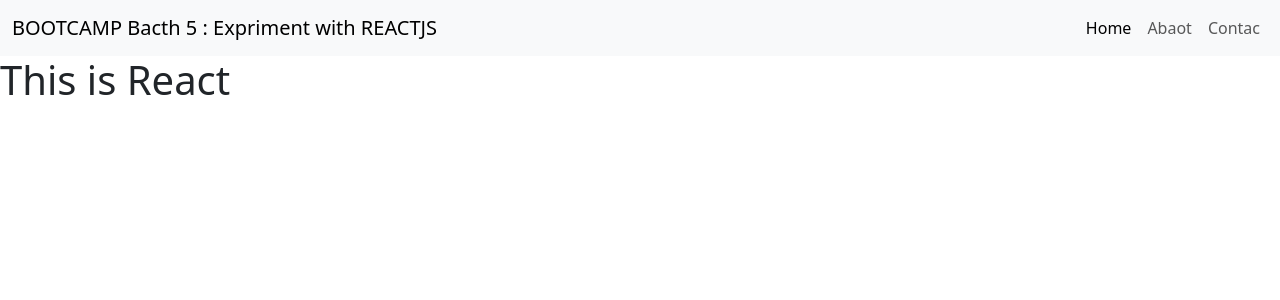
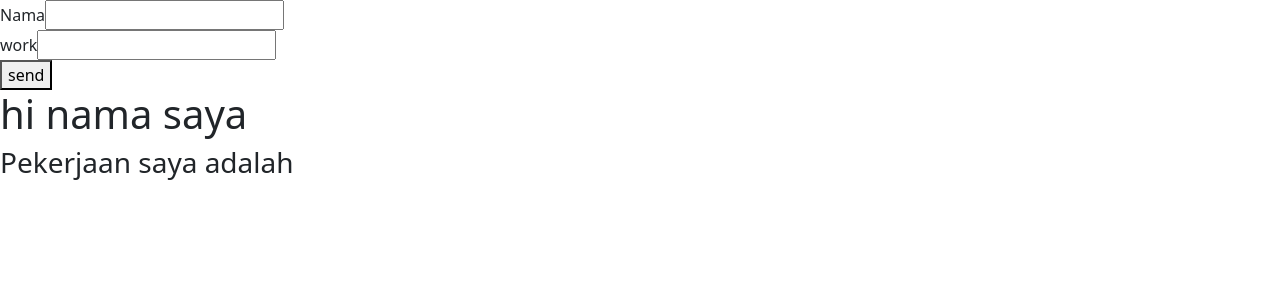
Before and after one commit to RohotSilaban23/Bootcamp_day18_React_Modals, a React (Create React App) app: page / in a window 1280 px wide. Shown: the top 300 px of the page. Built offline with nearby package versions, Linux system fonts and the light colour scheme.

Commit message:
menbuat input data dan menampilkannya

```diff
--- a/src/App.js
+++ b/src/App.js
@@ -1,6 +1,7 @@
 import logo from './logo.svg';
 import './App.css';
 
+//menbuat funsi navbar yang akan di panggil di index.js
 function Navbar() {
   return (
     <div className="Navbar">
@@ -29,6 +30,7 @@ function Navbar() {
   );
 }
 
+//menbuat fungsi Body yang akan dipanggil di index.js
 function Body(){
   return (
     <div className='Body'>
@@ -36,4 +38,6 @@ function Body(){
     </div>
   )
 }
+
+//men eksport fungsi yang telah dibuat
 export {Navbar, Body};
--- a/src/index.js
+++ b/src/index.js
@@ -1,15 +1,69 @@
 import React from "react";
-import ReactDOM  from "react-dom";
+import ReactDOM  from "react-dom/client";
+import { useState } from "react";
 //menginport(memanggil) fungsi dari app.js
-import {Navbar, Body} from "./App";
+// import {Navbar, Body} from "./App";
 
 
 //menbuat fungsi Dom agar tidak perlu mengulang perintah yang sama
-function dom (isi1, isi2) {
-  ReactDOM.render(isi1, document.getElementById(isi2))
-}
+// function dom (isi1, isi2) {
+//   ReactDOM.render(isi1, document.getElementById(isi2))
+// }
 
 
 //menjalanjan fungsi dom dengan mengirim parameter yang dibutuhkan
-dom(<Navbar/>, 'navbar')
-dom(<Body />, 'root')
+// dom(<Navbar/>, 'navbar')
+// dom(<Body />, 'root')
+
+const el = document.getElementById("root")
+const root = ReactDOM.createRoot(el);
+
+// function App () {
+//   // const date = new Date();
+//   // const time = date.toLocaleTimeString();
+//   return <h1>{new Date().toLocaleTimeString()}</h1>;
+
+// }
+// function Coba(props) {
+//   return <h2>halo nama Saya {props.nama}, saya Berkerja sebagai {props.pekerjaan}</h2>
+// }
+
+function App() {
+  const [name, setName] =useState();
+  const [work, setWork] =useState();
+
+  const [update, setUpdate] = useState(name)
+  const [update2, setUpdate2] = useState(work)
+
+ const hendleChanf = (e) => {
+    setName(e.target.value )
+ }
+
+ const hendle = (e) => {
+  setWork(e.target.value)
+ }
+  // const handleChange =(e) => {}
+
+  const hendleSubmit = ()=> {
+   setUpdate(name)
+   setUpdate2(work)
+
+  }
+  return (
+    <div>
+      <form >
+      <label htmlFor="name">Nama</label>
+       <input type="text"  name='name' value={name} onChange={hendleChanf} /><br></br>
+       <label htmlFor="work">work</label>
+       <input type="text"  name='Work' value={work} onChange={hendle}/>
+       </form>
+       <button onClick={hendleSubmit}>send</button>
+       <h1>hi nama saya {update}</h1>
+       <h3>Pekerjaan saya adalah {update2}</h3>
+
+    </div>
+ )
+}
+// const cek = Coba(nama, pekerjaan)
+
+root.render(<App/>)
```
